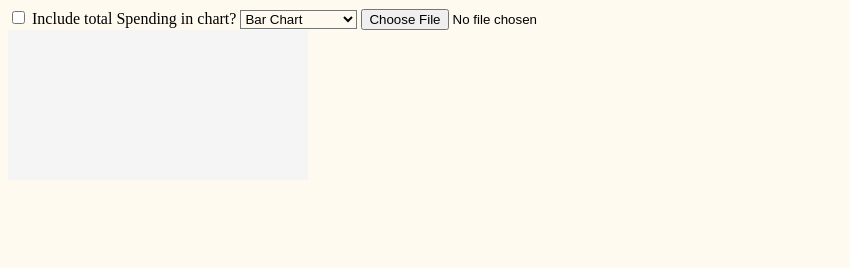
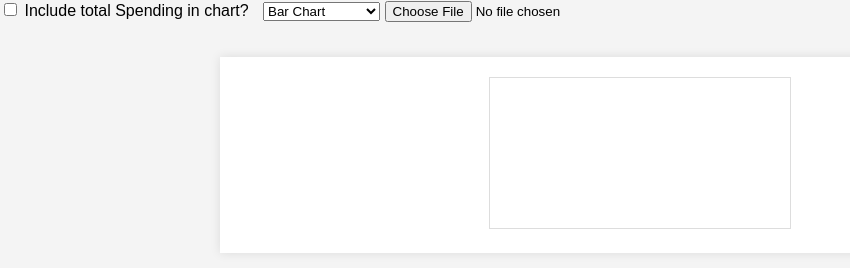
Before and after one commit to DanBerwick44/Budget-Chart, a plain HTML site: page index.html in a window 1280 px wide. Shown: the whole page, without its empty margins (0-850 px from the left). Drawn offline with nearby package versions, Linux system fonts and the light colour scheme.

Commit message:
Improve css

```diff
--- a/style.css
+++ b/style.css
@@ -1,10 +1,34 @@
-*{
-    background-color:floralwhite
+
+body {
+    font-family: Arial, sans-serif;
+    margin: 0;
+    padding: 0;
+    background-color: #f4f4f4;
 }
 
-#spendingChart {
-    margin: auto;
-    background-color: whitesmoke;
+.container {
+    max-width: 800px;
+    margin: 20px auto;
+    padding: 20px;
+    background-color: #fff;
+    box-shadow: 0 0 10px rgba(0, 0, 0, 0.1);
+}
+
+#toggleSpendingTotal,
+#graphType,
+#file {
+    margin-bottom: 15px;
+}
+
+#canvasContainer {
+    text-align: center;
+}
+
+label {
+    margin-right: 10px;
+}
+
+canvas {
     max-height: 600px;
-    max-width: 600px;
+    border: 1px solid #ddd;
 }
```
